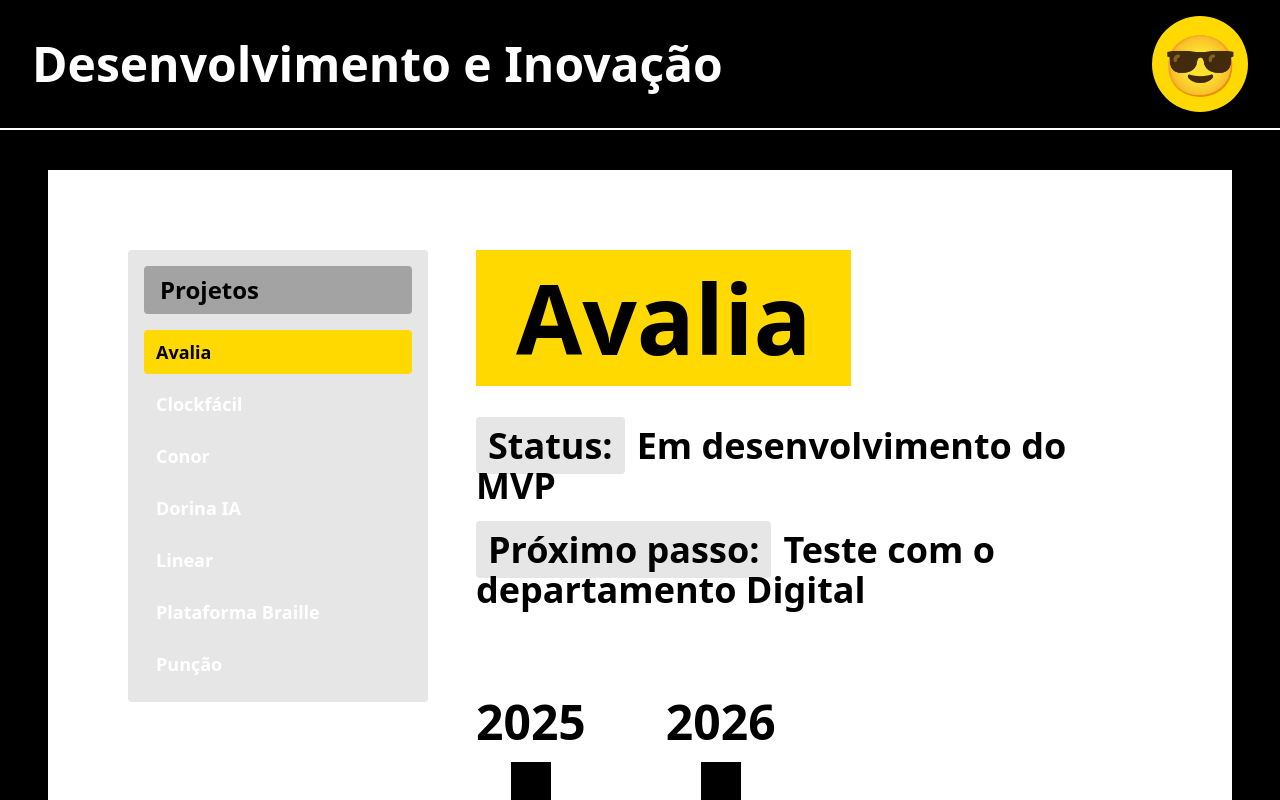
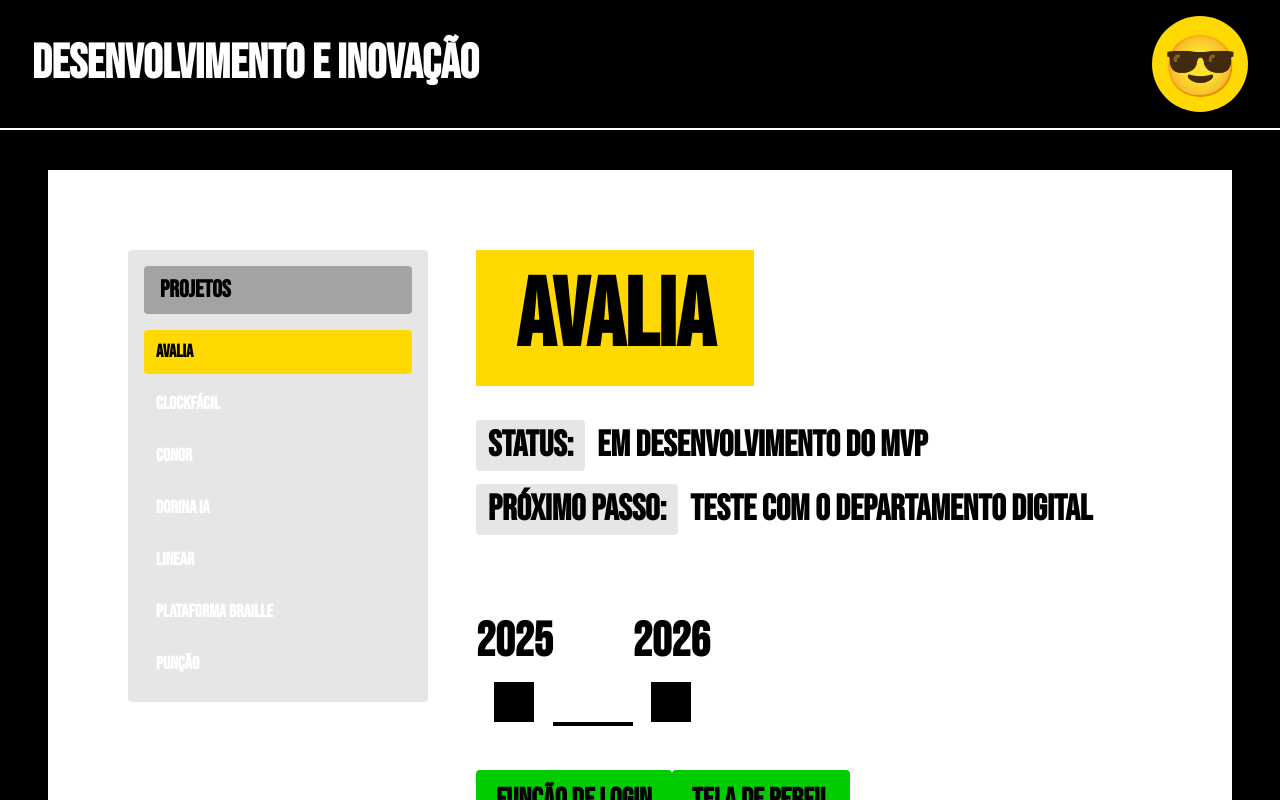
Before and after one commit to FundacaoDorina/desin, a React (Vite) app: page / in a window 1280 px wide. Both pictures are taken after a click on the button "Avalia". Shown: the top 800 px of the page. Built offline with nearby package versions, Linux system fonts and the light colour scheme; the HTML template or start-up script is replaced by a standard one.

Commit message:
Use Bebas Neue font throughout
Add bold, condensed font similar to Impact (Bebas Neue) and apply globally:
- Add Bebas Neue font via index.html
- Register font in tailwind.config.ts
- Update components (Header, ProjectList, ProjectDetail) to use the new font family

```diff
--- a/index.html
+++ b/index.html
@@ -6,6 +6,9 @@
     <title>Desenvolvimento e Inovação</title>
     <meta name="description" content="Departamento de Desenvolvimento e Inovação - Acompanhe nossos projetos e cronogramas" />
     <meta name="author" content="Desenvolvimento e Inovação" />
+    <link rel="preconnect" href="https://fonts.googleapis.com">
+    <link rel="preconnect" href="https://fonts.gstatic.com" crossorigin>
+    <link href="https://fonts.googleapis.com/css2?family=Bebas+Neue&display=swap" rel="stylesheet">
 
     <meta property="og:title" content="Desenvolvimento e Inovação" />
     <meta property="og:description" content="Departamento de Desenvolvimento e Inovação - Acompanhe nossos projetos e cronogramas" />
--- a/src/components/Header.tsx
+++ b/src/components/Header.tsx
@@ -2,7 +2,7 @@ const Header = () => {
   return (
     <header className="bg-background border-b-2 border-foreground">
       <div className="flex justify-between items-center px-8 py-4">
-        <h1 className="text-foreground font-bold text-3xl md:text-4xl lg:text-5xl">
+        <h1 className="text-foreground font-bebas font-bold text-3xl md:text-4xl lg:text-5xl">
           Desenvolvimento e Inovação
         </h1>
         <div className="flex items-center justify-center w-16 h-16 md:w-20 md:h-20 lg:w-24 lg:h-24 bg-primary rounded-full">
--- a/src/components/ProjectDetail.tsx
+++ b/src/components/ProjectDetail.tsx
@@ -37,25 +37,25 @@ const ProjectDetail = ({ name, status, nextStep, timeline }: ProjectDetailProps)
   return (
     <div className="space-y-6 md:space-y-8 lg:space-y-10">
       <div className="bg-primary inline-block px-6 py-3 md:px-8 md:py-4 lg:px-10 lg:py-5">
-        <h2 className="text-primary-foreground font-bold text-5xl md:text-6xl lg:text-7xl xl:text-8xl">
+        <h2 className="text-primary-foreground font-bebas font-bold text-5xl md:text-6xl lg:text-7xl xl:text-8xl">
           {name}
         </h2>
       </div>
 
       <div className="space-y-4 md:space-y-6">
         <div>
-          <span className="text-card-foreground font-bold text-2xl md:text-3xl lg:text-4xl bg-sidebar-light px-3 py-1 rounded">
+          <span className="text-card-foreground font-bebas font-bold text-2xl md:text-3xl lg:text-4xl bg-sidebar-light px-3 py-1 rounded">
             Status:
           </span>
-          <span className="text-card-foreground font-bold text-2xl md:text-3xl lg:text-4xl ml-3">
+          <span className="text-card-foreground font-bebas font-bold text-2xl md:text-3xl lg:text-4xl ml-3">
             {status}
           </span>
         </div>
         <div>
-          <span className="text-card-foreground font-bold text-2xl md:text-3xl lg:text-4xl bg-sidebar-light px-3 py-1 rounded">
+          <span className="text-card-foreground font-bebas font-bold text-2xl md:text-3xl lg:text-4xl bg-sidebar-light px-3 py-1 rounded">
             Próximo passo:
           </span>
-          <span className="text-card-foreground font-bold text-2xl md:text-3xl lg:text-4xl ml-3">
+          <span className="text-card-foreground font-bebas font-bold text-2xl md:text-3xl lg:text-4xl ml-3">
             {nextStep}
           </span>
         </div>
@@ -66,7 +66,7 @@ const ProjectDetail = ({ name, status, nextStep, timeline }: ProjectDetailProps)
           {sortedTimeline.map((yearData, index) => (
             <div key={yearData.year} className="relative">
               <div className="flex flex-col items-center">
-                <span className="text-card-foreground font-bold text-2xl md:text-3xl lg:text-4xl xl:text-5xl mb-4">
+                <span className="text-card-foreground font-bebas font-bold text-2xl md:text-3xl lg:text-4xl xl:text-5xl mb-4">
                   {yearData.year}
                 </span>
                 <button
@@ -90,7 +90,7 @@ const ProjectDetail = ({ name, status, nextStep, timeline }: ProjectDetailProps)
                   {yearData.items.map((item, idx) => (
                     <div
                       key={idx}
-                      className={`inline-block px-4 py-2 md:px-5 md:py-3 rounded font-bold text-xl md:text-2xl lg:text-3xl ${getColorClass(
+                      className={`inline-block px-4 py-2 md:px-5 md:py-3 rounded font-bebas font-bold text-xl md:text-2xl lg:text-3xl ${getColorClass(
                         item.color
                       )}`}
                     >
--- a/src/components/ProjectList.tsx
+++ b/src/components/ProjectList.tsx
@@ -15,7 +15,7 @@ const ProjectList = ({
     return (
       <div className="bg-sidebar-light p-4 rounded">
         <div className="bg-sidebar-dark px-4 py-2 mb-4 rounded">
-          <h2 className="text-card-foreground font-bold text-lg md:text-xl lg:text-2xl">
+          <h2 className="text-card-foreground font-bebas font-bold text-lg md:text-xl lg:text-2xl">
             Projetos
           </h2>
         </div>
@@ -24,7 +24,7 @@ const ProjectList = ({
             <button
               key={project.id}
               onClick={() => onSelectProject(project.id)}
-              className={`w-full text-left px-3 py-2 font-bold text-sm md:text-base lg:text-lg transition-colors rounded ${
+              className={`w-full text-left px-3 py-2 font-bebas font-bold text-sm md:text-base lg:text-lg transition-colors rounded ${
                 selectedProject === project.id
                   ? "bg-primary text-primary-foreground"
                   : "hover:bg-primary hover:text-primary-foreground"
@@ -41,7 +41,7 @@ const ProjectList = ({
   return (
     <div className="space-y-6 md:space-y-8 lg:space-y-10">
       <div className="bg-primary inline-block px-6 py-3 md:px-8 md:py-4">
-        <h2 className="text-primary-foreground font-bold text-4xl md:text-5xl lg:text-6xl">
+        <h2 className="text-primary-foreground font-bebas font-bold text-4xl md:text-5xl lg:text-6xl">
           Projetos
         </h2>
       </div>
@@ -50,7 +50,7 @@ const ProjectList = ({
           <button
             key={project.id}
             onClick={() => onSelectProject(project.id)}
-            className="block w-full text-left font-bold text-4xl md:text-5xl lg:text-6xl xl:text-7xl text-card-foreground hover:bg-primary hover:text-primary-foreground px-4 py-2 transition-colors rounded"
+            className="block w-full text-left font-bebas font-bold text-4xl md:text-5xl lg:text-6xl xl:text-7xl text-card-foreground hover:bg-primary hover:text-primary-foreground px-4 py-2 transition-colors rounded"
           >
             {project.name}
           </button>
--- a/tailwind.config.ts
+++ b/tailwind.config.ts
@@ -13,6 +13,9 @@ export default {
       },
     },
     extend: {
+      fontFamily: {
+        'bebas': ['Bebas Neue', 'Impact', 'Arial Black', 'sans-serif'],
+      },
       colors: {
         border: "hsl(var(--border))",
         input: "hsl(var(--input))",
```
